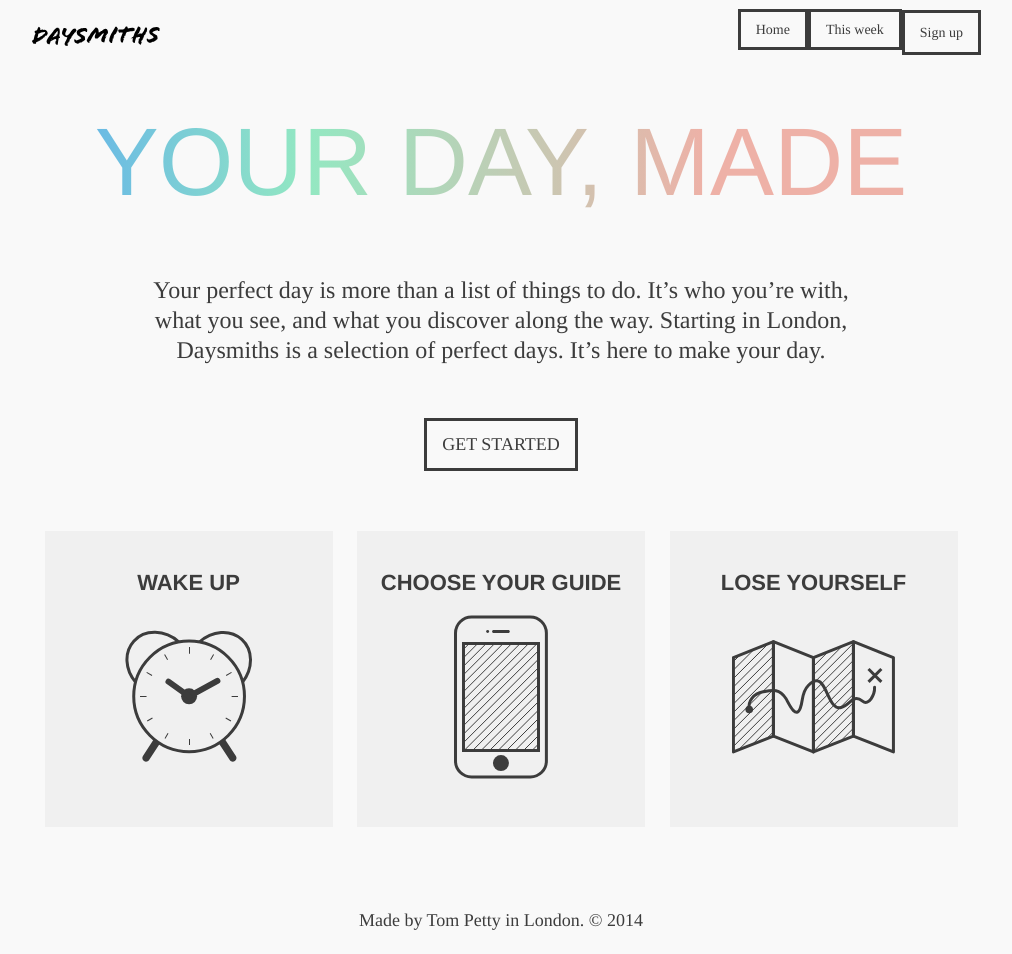
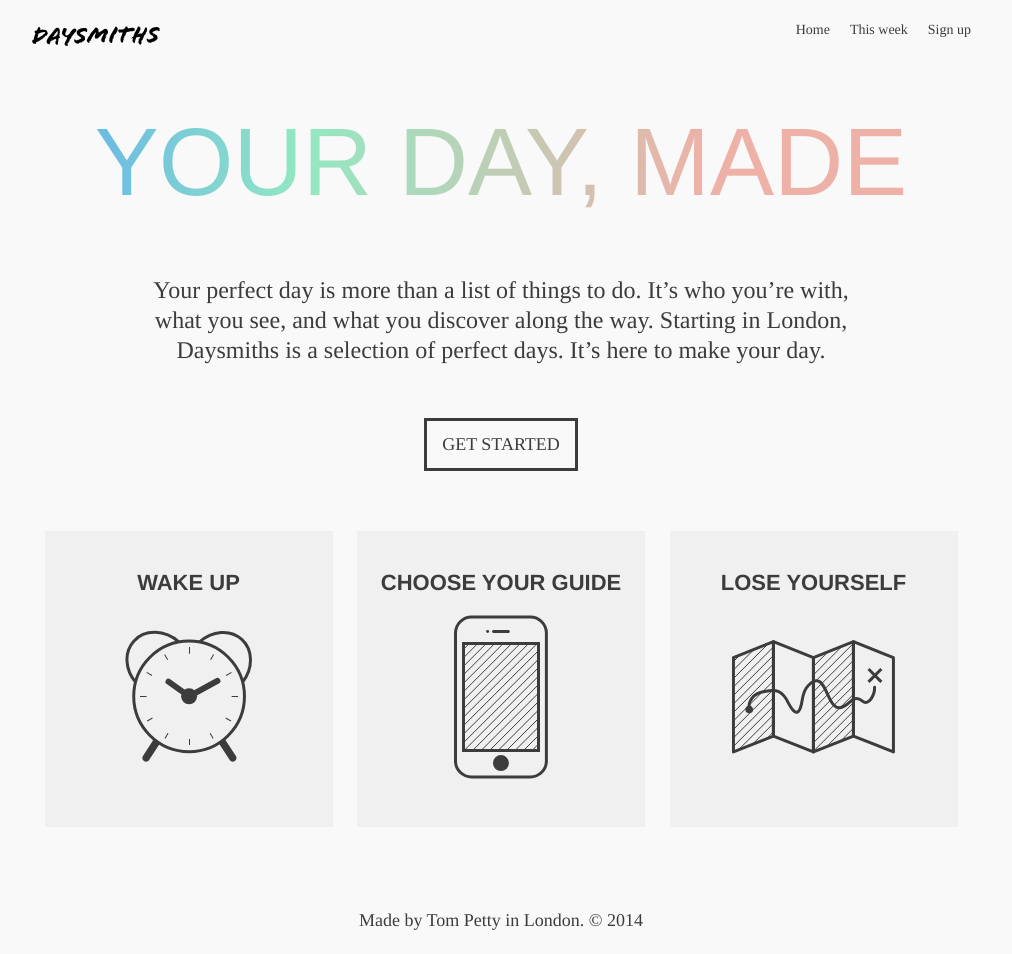
Before and after one commit to anothertompetty/daysmiths, a Jekyll site: the page built from index.html, in a window 1280 px wide. Shown: the whole page, without its empty margins (139-1151 px from the left). Built offline with Jekyll 4.4.1, drawn with Linux system fonts in a browser that asks for light colours; nearby versions of some CDN libraries; Markdown is read by kramdown in place of the engine named in the settings.

Commit message:
nav hover states consistency

```diff
--- a/css/style.css
+++ b/css/style.css
@@ -556,8 +556,7 @@
 }
 
 header ul a, .pulldown {
-	padding: 10px 15px;
-	border: 3px #3c3c3c solid;
+	padding: 10px;
 	box-sizing: border-box;
 	-webkit-transition: all 200ms ease-in-out;
 	   -moz-transition: all 200ms ease-in-out;
@@ -566,7 +565,7 @@
 }
 
 header ul a:hover {
-	background-color: #f0f0f0;
+	border: 3px #3c3c3c solid;
 }
 
 .pulldown:hover {
```
